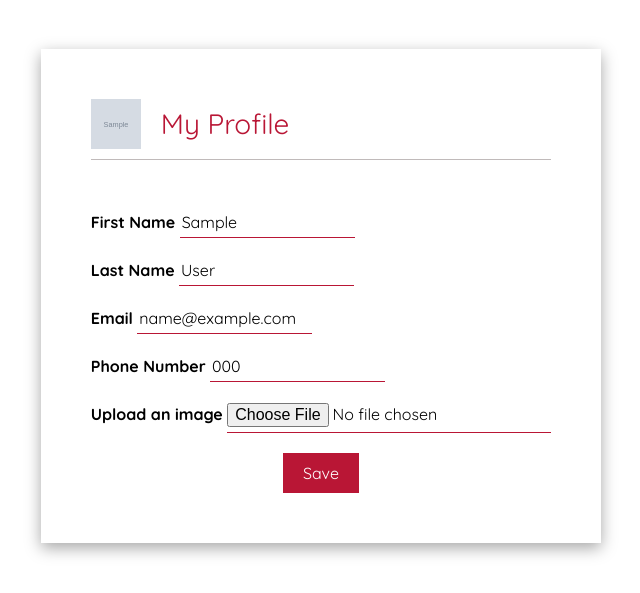
After one commit to Zennoon/Derash, a Flask app: page /account in a window 1280 px wide. The commit adds this page. Shown: the part 331-924 px from the top of the page, without its empty margins (319-959 px from the left). Run offline with Flask 3, Linux system fonts and the light colour scheme; a user stored in the database is signed in; tables that the repository leaves empty hold one stand-in row (values such as "Sample post"); grey boxes marked "Sample" are stand-in pictures; some libraries are stand-ins or nearby versions.

Commit message:
Add an account page and enable image resizing before saving

```diff
--- /dev/null
+++ b/derash/forms/user_update.py
@@ -0,0 +1,40 @@
+#!/usr/bin/python3
+"""
+Contains:
+    Classes
+    =======
+    UpdateAccountForm - flask-wtf form for the application to update account of customer, or owner
+
+    UpdateAccountDriverForm - flask-wtf form for the application to update account of driver
+"""
+from flask_login import current_user
+from flask_wtf import FlaskForm
+from flask_wtf.file import FileAllowed, FileField
+from wtforms import BooleanField, StringField, SubmitField, ValidationError
+from wtforms.validators import DataRequired, Email, Length
+
+from derash.models import db
+from derash.models.user import User
+
+
+class UpdateAccountForm(FlaskForm):
+    """Form to update account info of customers, and owners"""
+    first_name = StringField("First Name", validators=[DataRequired()])
+    last_name = StringField("Last Name", validators=[DataRequired()])
+    email = StringField("Email", validators=[DataRequired(),
+                                             Email()])
+    phone_num = StringField("Phone Number", validators=[DataRequired(),
+                                                        Length(10, 10)])
+    image_file = FileField("Upload an image", validators=[FileAllowed(['jpg', 'png'])])
+    submit = SubmitField("Save")
+
+    def validate_email(self, email):
+        """Checks if email is already registered under another user"""
+        user = db.filter_by_attr(User, "email", email.data)
+        if len(user) != 0 and user[0].id != current_user.id:
+            raise ValidationError("The email is already registered, please use another email")
+
+
+class UpdateDriverAccountForm(UpdateAccountForm):
+    """Form to update account info of drivers"""
+    license_num = StringField("License Plate Number", validators=[DataRequired()])
--- a/derash/routes/app/app_views.py
+++ b/derash/routes/app/app_views.py
@@ -7,7 +7,8 @@ import secrets
 
 from flask import flash, redirect, render_template, request, url_for
 from flask_login import current_user, login_required, login_user, logout_user
-from flask_mail import Mail, Message
+from flask_mail import Message
+from PIL import Image
 
 from derash import app, bcrypt, mail
 from derash.forms.dish import createDish, updateDish
@@ -15,6 +16,7 @@ from derash.forms.login import LoginForm
 from derash.forms.register import RegisterCustomerForm, RegisterDriverForm, RegisterOwnerForm
 from derash.forms.reset import RequestResetForm, ResetPasswordForm
 from derash.forms.restaurant import createRestaurant, updateRestaurant
+from derash.forms.user_update import UpdateAccountForm, UpdateDriverAccountForm
 
 from derash.models import db
 from derash.models.customer import Customer
@@ -39,7 +41,10 @@ def save_image_file(form_picture, folder):
     _, f_ext = os.path.splitext(form_picture.filename)
     image_filename = random_hex + f_ext
     save_path = os.path.join(app.root_path, 'static/images/{}'.format(folder), image_filename)
-    form_picture.save(save_path)
+    output_size = (200, 200)
+    i = Image.open(form_picture)
+    i.thumbnail(output_size)
+    i.save(save_path)
     return (image_filename)
 
 @app.route("/", methods=["GET", "POST"])
@@ -309,3 +314,30 @@ def update_dish(dish_id):
         form.ingredients.data = dish.ingredients
         form.price.data = dish.price
     return (render_template("update_dish.html", dish_name=dish.name, form=form))
+
+@app.route("/account", methods=["GET", "POST"])
+@login_required
+def view_profile():
+    if isinstance(current_user, Customer) or isinstance(current_user, Owner):
+        form = UpdateAccountForm()
+    elif isinstance(current_user, Driver):
+        form = UpdateDriverAccountForm()
+    if form.validate_on_submit():
+        current_user.first_name = form.first_name.data
+        current_user.last_name = form.last_name.data
+        current_user.email = form.email.data
+        current_user.phone_num = form.phone_num.data
+        if form.image_file.data:
+            image_file = save_image_file(form.image_file.data, "profile-pics")
+            current_user.image_file = image_file
+        if hasattr(form, "license_num"):
+            current_user.license_num = form.license_num.data
+        current_user.save()
+    elif request.method == "GET":
+        form.first_name.data = current_user.first_name
+        form.last_name.data = current_user.last_name
+        form.email.data = current_user.email
+        form.phone_num.data = current_user.phone_num
+        if hasattr(form, "license_num"):
+            form.license_num.data = current_user.license_num
+    return (render_template("account.html", form=form, user=current_user))
--- /dev/null
+++ b/derash/static/styles/account.css
@@ -0,0 +1,96 @@
+.select-nothing {
+    color: rgb(185,22,53);
+    color: rgb(230,69,95);
+    color: rgb(225,28,64);
+    color: rgb(192, 186, 186);
+    color: rgb(240, 233, 233);
+}
+
+.account-section {
+    position: absolute;
+    top: 80px;
+    width: 100%;
+    display: flex;
+    flex-direction: column;
+    align-items: center;
+}
+
+.welcome {
+    width: 100%;
+    height: 250px;
+    background-image: url("https://images.rawpixel.com/image_800/cHJpdmF0ZS9sci9pbWFnZXMvd2Vic2l0ZS8yMDIzLTEyL2Rlc2lnbndpdGhtZTA5X2J1cmd1bmR5X2dyYWRpZW50X2JhY2tncm91bmRfNzhjNTRhZTctNTY0ZS00YWM2LWIwMzYtMDI0Y2U5MmVlZmIwXzEuanBn.jpg");
+    background-repeat: no-repeat;
+    background-size: cover;
+    display: flex;
+    justify-content: space-evenly;
+    align-items: center;
+}
+
+h3 {
+    font-size: 28px;
+}
+
+.account-preview {
+    display: flex;
+    align-items: center;
+    gap: 20px;
+}
+
+.account-preview img {
+    display: inline-block;
+    width: 50px;
+    height: 50px;
+}
+
+.my-profile {
+    margin: 50px 150px;
+    padding: 50px;
+    color: rgb(185,22,53);
+    box-shadow: rgba(0, 0, 0, 0.35) 0px 5px 15px;
+    display: flex;
+    flex-direction: column;
+    gap: 50px;
+}
+
+.my-profile .account-preview {
+    padding-bottom: 10px;
+    border-bottom: 1px solid rgb(192, 186, 186);
+}
+
+form {
+    display: flex;
+    flex-direction: column;
+    align-items: center;
+    gap: 20px;
+    color: #000;
+}
+
+form fieldset {
+    display: flex;
+    gap: 20px;
+    flex-direction: column;
+}
+
+label {
+    font-weight: 700;
+}
+
+input {
+    font-family: "Quicksand";
+    font-size: 16px;
+    padding-bottom: 5px;
+    border: none;
+    border-bottom: 1px solid rgb(185,22,53);
+}
+
+.submit input {
+    padding: 10px 20px;
+    border: none;
+    outline: none;
+    background-color: rgb(185,22,53);
+    color: #fff;
+}
+
+.submit input:hover {
+    background-color: rgb(230,69,95);
+}
--- a/derash/static/styles/logged_in.css
+++ b/derash/static/styles/logged_in.css
@@ -9,12 +9,11 @@ body {
 
 .header {
     width: 100%;
-    margin-left: 20px;
     position: fixed;
     z-index: 10;
     top: 0;
 
-    padding: 20px 30px;
+    padding: 20px 50px;
     display: flex;
     justify-content: space-between;
     background-color: #fff;
--- /dev/null
+++ b/derash/templates/account.html
@@ -0,0 +1,105 @@
+{% extends "logged_in_home.html" %}
+{% block meta %}
+    <link rel="stylesheet" href="{{ url_for('static', filename='styles/account.css') }}">
+{% endblock meta %}
+{% block main_content %}
+    <div class="account-section">
+        <div class="welcome">
+            <h3>Welcome, {{ user.first_name }}</h3>
+            <div class="account-preview">
+                <p>{{ user.first_name }} {{ user.last_name }}</p>
+                <img src="{{ url_for('static', filename='images/profile-pics/{}'.format(user.image_file)) }}" alt="">
+            </div>
+        </div>
+        <div class="my-profile">
+            <div class="account-preview">
+                <img src="{{ url_for('static', filename='images/profile-pics/{}'.format(user.image_file)) }}" alt="">
+                <h3>My Profile</h3>
+            </div>
+            <form method="POST" action="" enctype="multipart/form-data">
+                {{ form.hidden_tag() }}
+                <fieldset>
+                    <div class="field">
+                        {{ form.first_name.label }}
+                        {% if form.first_name.errors %}
+                            {{ form.first_name }}
+                            <div>
+                                {% for error in form.first_name.errors %}
+                                    <span class="error-span">{{ error }}</span>
+                                {% endfor %}
+                            </div>
+                        {% else %}
+                            {{ form.first_name }}
+                        {% endif %}
+                    </div>
+                    <div class="field">
+                        {{ form.last_name.label }}
+                        {% if form.last_name.errors %}
+                            {{ form.last_name }}
+                            <div>
+                                {% for error in form.last_name.errors %}
+                                    <span class="error-span">{{ error }}</span>
+                                {% endfor %}
+                            </div>
+                        {% else %}
+                            {{ form.last_name }}
+                        {% endif %}
+                    </div>
+                    <div class="field">
+                        {{ form.email.label }}
+                        {% if form.email.errors %}
+                            {{ form.email }}
+                            <div>
+                                {% for error in form.email.errors %}
+                                    <span class="error-span">{{ error }}</span>
+                                {% endfor %}
+                            </div>
+                        {% else %}
+                            {{ form.email }}
+                        {% endif %}
+                    </div>
+                    <div class="field">
+                        {{ form.phone_num.label }}
+                        {% if form.phone_num.errors %}
+                            {{ form.phone_num }}
+                            <div>
+                                {% for error in form.phone_num.errors %}
+                                    <span class="error-span">{{ error }}</span>
+                                {% endfor %}
+                            </div>
+                        {% else %}
+                            {{ form.phone_num }}
+                        {% endif %}
+                    </div>
+                    {% if form.license_num %}
+                    <div class="field">
+                        {{ form.license_num.label }}
+                        {% if form.license_num.errors %}
+                            {{ form.license_num }}
+                            <div>
+                                {% for error in form.license_num.errors %}
+                                    <span class="error-span">{{ error }}</span>
+                                {% endfor %}
+                            </div>
+                        {% else %}
+                            {{ form.license_num }}
+                        {% endif %}
+                    </div>
+                    {% endif %}
+                    <div class="field">
+                        {{ form.image_file.label() }}
+                        {{ form.image_file() }}
+                        {% if form.image_file.errors %}
+                            {% for error in form.image_file.errors %}
+                                <span class="error-text">{{ error }}</span>
+                            {% endfor %}
+                        {% endif %}
+                    </div>
+                </fieldset>
+                <div class="submit register-submit">
+                    {{ form.submit }}
+            </div>
+            </form>
+        </div>
+    </div>
+{% endblock main_content %}
--- a/derash/templates/logged_in_home.html
+++ b/derash/templates/logged_in_home.html
@@ -23,7 +23,7 @@
             <a href="#" class="nav-link">About</a>
             <a href="#" class="nav-link">Contact</a>
             <a href="{{ url_for('logout') }}" class="nav-link">Log out</a>
-            <a href="#" class="nav-link">Account</a>
+            <a href="{{ url_for('view_profile') }}" class="nav-link">Account</a>
         </div>
     </header>
     {% block main_content%}
@@ -32,7 +32,7 @@
             <ul class="nav-items">
                 {% block nav_items %}{% endblock nav_items %}
             </ul>
-            <a href="#" class="account-info">
+            <a href="{{ url_for('view_profile') }}" class="account-info">
                 <img src="{{ url_for('static', filename='images/profile-pics/{}'.format(user.image_file)) }}" alt="">
                 <p>{{ user.first_name }} {{user.last_name}}</p>
             </a>
--- a/requirements.txt
+++ b/requirements.txt
@@ -4,3 +4,4 @@ flask-wtf
 flask-bcrypt
 flask-login
 flask-mail
+Pillow
```
Also changed, not shown: derash/static/images/profile-pics/1431d059ea6116a8.png (added).
